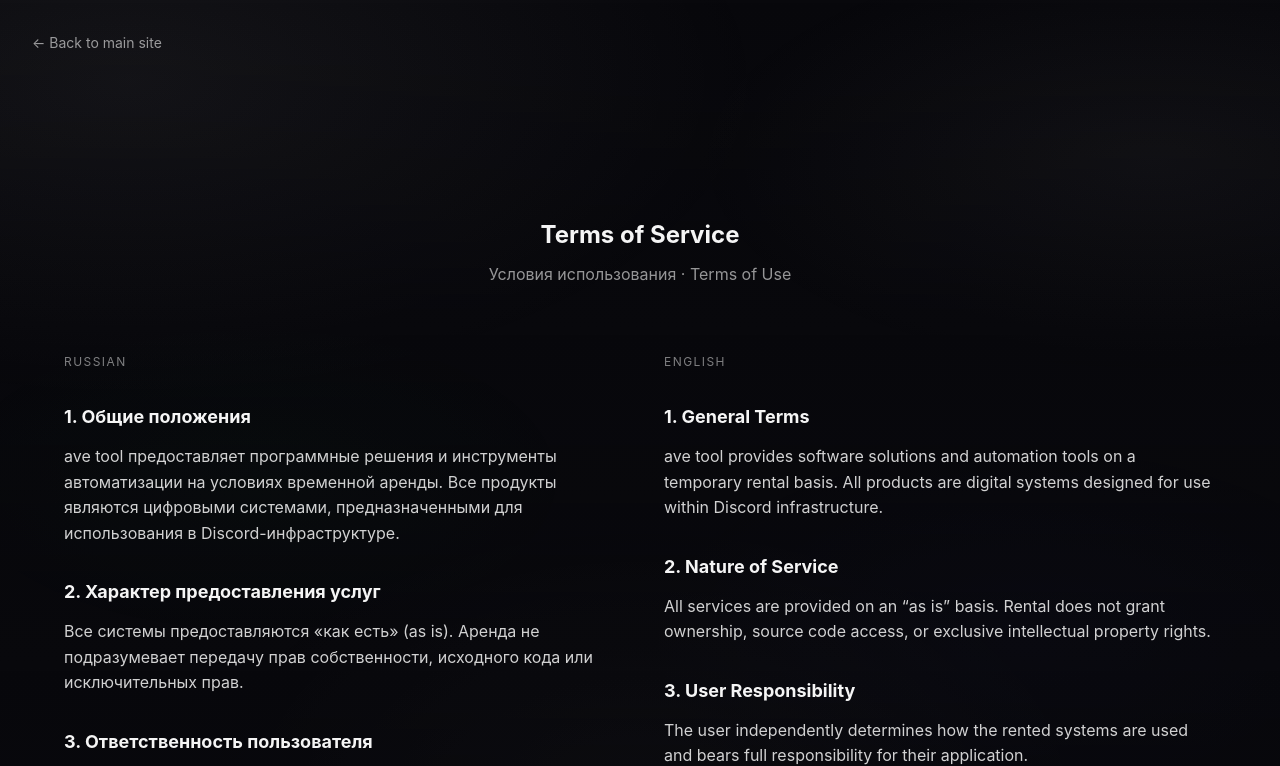
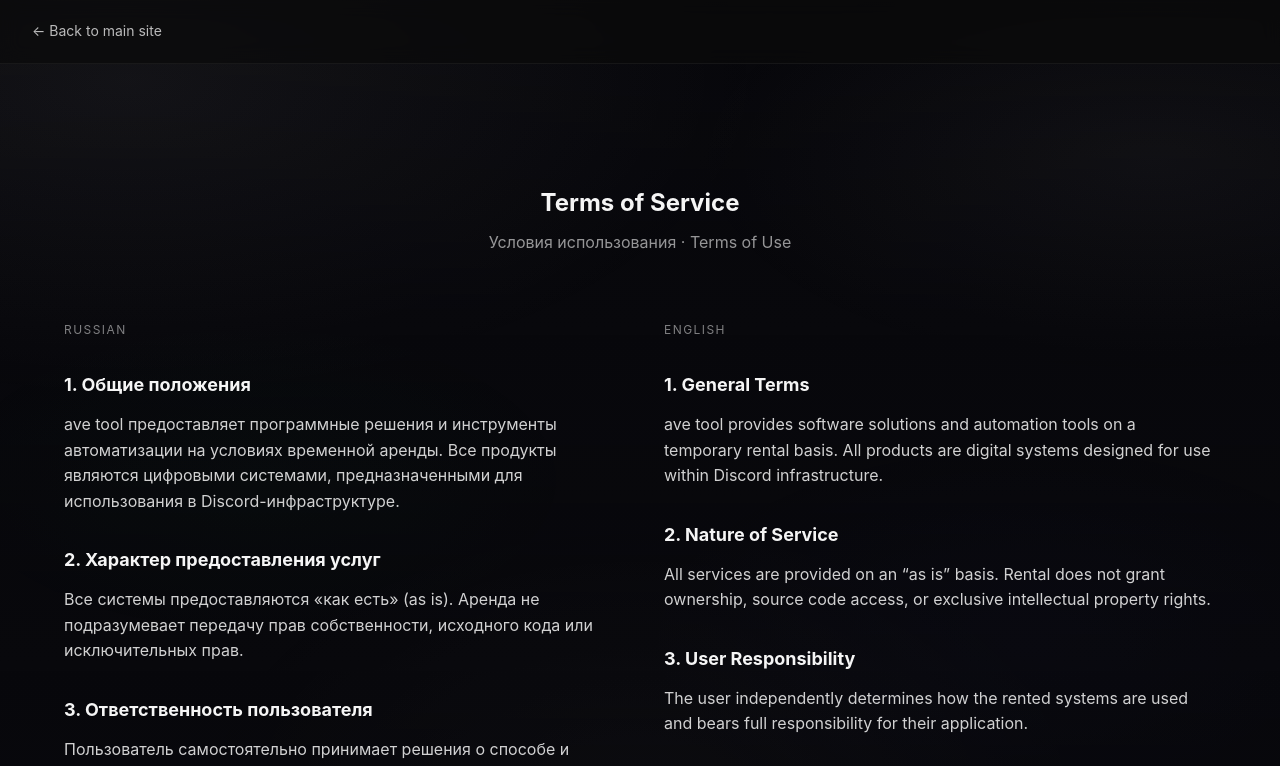
Before and after one commit to bvsmma/ave-prod, a plain HTML site: page terms.html in a window 1280 px wide. Shown: the top 766 px of the page. Drawn offline with Linux system fonts and the light colour scheme.

Commit message:
Improve legal navigation and style adjustments
Refactor styles and update navigation structure.

```diff
--- a/terms.html
+++ b/terms.html
@@ -8,9 +8,6 @@
   <link rel="stylesheet" href="style.css" />
 
   <style>
-    body {
-  padding-top: 96px;
-}
 
     .legal-container {
       max-width: 1200px;
@@ -52,16 +49,30 @@
         grid-template-columns: 1fr;
       }
     }
-    .back-button {
-  position: fixed;
-  top: 32px;
-  left: 32px;
+    .legal-nav {
+  position: sticky;
+  top: 0;
+  z-index: 1000;
+
+  display: flex;
+  align-items: center;
+
+  height: 64px;
+  padding: 0 32px;
+
+  background: rgba(10, 10, 10, 0.7);
+  backdrop-filter: blur(10px);
+  -webkit-backdrop-filter: blur(10px);
+
+  border-bottom: 1px solid rgba(255, 255, 255, 0.05);
+}
+
+.back-button {
   font-size: 14px;
   text-decoration: none;
   color: inherit;
-  opacity: 0.6;
+  opacity: 0.75;
   transition: opacity 0.2s ease, transform 0.2s ease;
-  z-index: 1000;
 }
 
 .back-button:hover {
@@ -69,13 +80,16 @@
   transform: translateX(-2px);
 }
 
+
   </style>
 </head>
 
 <body>
-  <a href="index.html" class="back-button" onclick="history.length > 1 && history.back(); return false;">
-  ← Back to main site
+ <div class="legal-nav">
+  <a href="index.html" class="back-button">
+    ← Back to main site
   </a>
+</div>
 
 
 <section class="legal-container">
```
